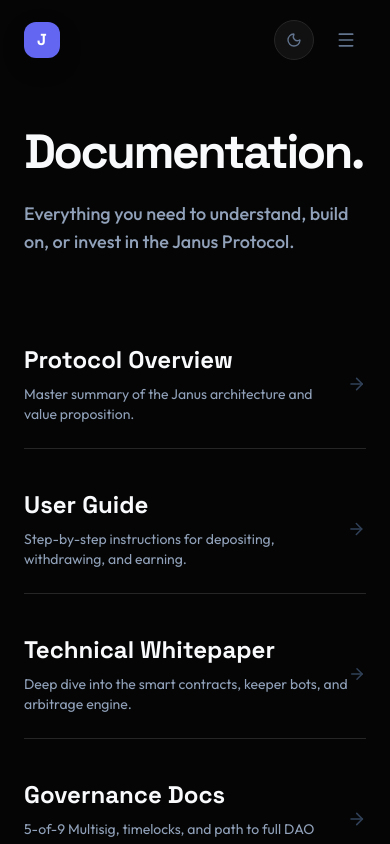
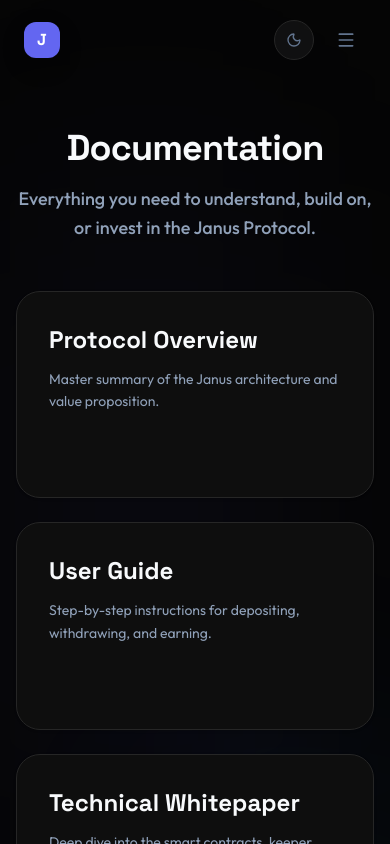
Before and after one commit to AngelofDea1/Janus, a Next.js app: page /docs in a window 390 px wide. Shown: the top 844 px of the page. Built offline with nearby package versions, Linux system fonts and the light colour scheme; what wagmi would draw is missing.

Commit message:
style: apply premium glassmorphic UI to documentation pages

```diff
--- a/app/docs/[slug]/page.tsx
+++ b/app/docs/[slug]/page.tsx
@@ -145,14 +145,19 @@ export default async function DocPage({ params }: PageProps) {
   const activeDoc = DOC_METADATA[slug];
 
   return (
-    <div className="min-h-screen bg-background">
-      <div className="max-w-5xl mx-auto px-4 sm:px-6 lg:px-8 py-16 sm:py-24">
+    <div className="relative min-h-screen bg-background transition-colors py-32 overflow-hidden flex justify-center">
+
+      {/* Background Mesh */}
+      <div className="absolute top-[20%] left-[10%] w-[35%] h-[40%] rounded-full bg-accent/5 dark:bg-accent/10 blur-[130px] pointer-events-none" />
+      <div className="absolute bottom-[10%] right-[10%] w-[30%] h-[40%] rounded-full bg-emerald-500/5 dark:bg-emerald-500/10 blur-[100px] pointer-events-none" />
+
+      <div className="relative z-10 w-full max-w-6xl px-4 md:px-6">
 
         {/* Navigation & Header */}
-        <div className="mb-16">
+        <div className="mb-12">
           <Link
             href="/docs"
-            className="inline-flex items-center gap-2 text-sm text-slate-500 hover:text-foreground transition-colors mb-8"
+            className="inline-flex items-center gap-2 px-4 py-2 rounded-xl bg-black/5 dark:bg-white/5 border border-borderLine text-sm font-medium text-slate-500 hover:text-foreground hover:bg-black/10 dark:hover:bg-white/10 transition-all mb-8"
           >
             <ArrowLeft className="w-4 h-4" />
             Back to Documentation
@@ -160,34 +165,34 @@ export default async function DocPage({ params }: PageProps) {
 
           <div className="flex flex-col md:flex-row md:items-baseline justify-between gap-6">
             <div>
-              <div className="flex items-center gap-3 text-sm text-slate-500 mb-3">
-                <span>{activeDoc.category}</span>
+              <div className="flex items-center gap-3 text-sm text-slate-500 mb-3 font-medium">
+                <span className="px-2 py-1 rounded bg-black/5 dark:bg-white/5 border border-borderLine">{activeDoc.category}</span>
                 <span className="w-1 h-1 rounded-full bg-slate-300 dark:bg-slate-700" />
                 <span className="flex items-center gap-1.5"><Clock className="w-3.5 h-3.5" /> {activeDoc.readTime}</span>
               </div>
-              <h1 className="text-4xl sm:text-5xl font-heading font-medium tracking-tight text-foreground">
+              <h1 className="text-4xl sm:text-5xl font-heading font-extrabold tracking-tight text-foreground">
                 {activeDoc.title}
               </h1>
             </div>
           </div>
         </div>
 
-        <div className="grid grid-cols-1 lg:grid-cols-12 gap-12 lg:gap-24 items-start">
+        <div className="grid grid-cols-1 lg:grid-cols-12 gap-8 items-start">
 
           {/* Main Content Area */}
-          <main className="lg:col-span-8">
+          <main className="lg:col-span-8 bg-panel border border-borderLine rounded-[32px] p-6 md:p-10 lg:p-12 shadow-premium dark:shadow-premium-dark backdrop-blur-xl">
             <article
-              className="prose prose-slate dark:prose-invert max-w-none prose-headings:font-heading prose-headings:font-medium prose-a:text-foreground prose-a:underline-offset-4 hover:prose-a:text-slate-500 prose-img:rounded-xl"
+              className="prose prose-slate dark:prose-invert max-w-none prose-headings:font-heading prose-headings:font-bold prose-h1:text-3xl prose-h2:text-2xl prose-h3:text-xl prose-a:text-accent prose-a:font-medium prose-a:underline-offset-4 hover:prose-a:text-accentHover prose-img:rounded-2xl prose-img:border prose-img:border-borderLine prose-img:shadow-sm"
               dangerouslySetInnerHTML={{ __html: parsedContent }}
             />
           </main>
 
           {/* Right Sidebar */}
-          <aside className="lg:col-span-4 space-y-12 sticky top-24 hidden lg:block">
+          <aside className="lg:col-span-4 space-y-8 sticky top-24 hidden lg:block bg-panel border border-borderLine rounded-[32px] p-6 md:p-8 shadow-sm backdrop-blur-xl">
             {/* Table of Contents */}
             {toc.length > 0 && (
               <div>
-                <h3 className="text-xs font-medium text-slate-400 uppercase tracking-widest mb-4">
+                <h3 className="text-xs font-bold text-slate-500 uppercase tracking-widest mb-4">
                   On this page
                 </h3>
                 <nav className="flex flex-col gap-3">
@@ -195,7 +200,7 @@ export default async function DocPage({ params }: PageProps) {
                     <a
                       key={item.id}
                       href={`#${item.id}`}
-                      className="text-sm text-slate-500 hover:text-foreground transition-colors leading-relaxed"
+                      className="text-sm font-medium text-slate-500 hover:text-accent transition-colors leading-relaxed"
                     >
                       {item.title}
                     </a>
@@ -205,8 +210,8 @@ export default async function DocPage({ params }: PageProps) {
             )}
 
             {/* Other Documents */}
-            <div>
-              <h3 className="text-xs font-medium text-slate-400 uppercase tracking-widest mb-4 flex items-center gap-2">
+            <div className={toc.length > 0 ? "pt-8 border-t border-borderLine" : ""}>
+              <h3 className="text-xs font-bold text-slate-500 uppercase tracking-widest mb-4 flex items-center gap-2">
                 <List className="w-3.5 h-3.5" /> Library
               </h3>
               <nav className="flex flex-col gap-1">
@@ -216,10 +221,10 @@ export default async function DocPage({ params }: PageProps) {
                     <Link
                       key={docSlug}
                       href={`/docs/${docSlug}`}
-                      className={`flex items-center gap-3 py-2 text-sm transition-colors ${
+                      className={`flex items-center gap-3 py-2 px-3 rounded-xl text-sm transition-all ${
                         isActive
-                          ? "text-foreground font-medium"
-                          : "text-slate-500 hover:text-foreground"
+                          ? "bg-accent/10 text-accent font-bold border border-accent/20"
+                          : "text-slate-500 font-medium hover:text-foreground hover:bg-black/5 dark:hover:bg-white/5 border border-transparent"
                       }`}
                     >
                       {docInfo.title}
@@ -231,14 +236,14 @@ export default async function DocPage({ params }: PageProps) {
 
             {/* Support */}
             <div className="pt-8 border-t border-borderLine">
-               <p className="text-sm text-slate-500 mb-4">
+               <p className="text-sm font-medium text-slate-500 mb-4">
                  Can't find what you are looking for?
                </p>
                <a
                  href="https://discord.gg/janus"
                  target="_blank"
                  rel="noreferrer"
-                 className="inline-flex items-center gap-2 text-sm font-medium text-foreground hover:text-slate-500 transition-colors"
+                 className="inline-flex items-center gap-2 px-4 py-2 rounded-xl bg-black/5 dark:bg-white/5 border border-borderLine text-sm font-semibold text-foreground hover:text-accent transition-all hover:border-accent/30"
                >
                  Join Discord <ArrowRight className="w-4 h-4" />
                </a>
--- a/app/docs/page.tsx
+++ b/app/docs/page.tsx
@@ -39,37 +39,44 @@ export default function DocumentationPage() {
   ];
 
   return (
-    <div className="relative min-h-screen bg-background text-foreground transition-colors pt-32 pb-24">
-      <div className="max-w-4xl mx-auto px-6 space-y-16">
+    <div className="relative min-h-screen bg-background transition-colors py-32 overflow-hidden flex justify-center">
 
-        {/* Minimal Header */}
-        <div className="max-w-2xl">
-          <h1 className="text-5xl md:text-6xl font-extrabold font-heading tracking-tighter text-foreground mb-6">
-            Documentation.
+      {/* Background Mesh */}
+      <div className="absolute top-[10%] left-[20%] w-[35%] h-[40%] rounded-full bg-accent/5 dark:bg-accent/10 blur-[130px] pointer-events-none" />
+      <div className="absolute bottom-[20%] right-[10%] w-[30%] h-[40%] rounded-full bg-blue-500/5 dark:bg-blue-500/10 blur-[100px] pointer-events-none" />
+
+      <div className="relative z-10 w-full max-w-5xl px-4 md:px-6">
+
+        {/* Header Section */}
+        <div className="mb-12 text-center">
+          <h1 className="text-4xl sm:text-5xl lg:text-6xl font-heading font-extrabold tracking-tight text-foreground mb-4">
+            Documentation
           </h1>
-          <p className="text-lg text-slate-500 dark:text-slate-400 font-medium">
+          <p className="text-lg text-slate-500 dark:text-slate-400 font-medium max-w-2xl mx-auto leading-relaxed">
             Everything you need to understand, build on, or invest in the Janus Protocol.
           </p>
         </div>
 
-        {/* Minimalist List Layout */}
-        <div className="space-y-4">
+        {/* Floating Glassmorphic Container */}
+        <div className="grid grid-cols-1 md:grid-cols-2 gap-6">
           {docs.map((doc, idx) => (
             <Link
               key={idx}
               href={doc.link}
-              className="group block py-6 border-b border-borderLine hover:border-accent transition-colors"
+              className="group bg-panel border border-borderLine rounded-3xl p-8 shadow-sm backdrop-blur-md hover:border-accent/30 transition-all hover:shadow-premium"
             >
-              <div className="flex items-center justify-between">
+              <div className="flex flex-col h-full justify-between">
                 <div>
-                  <h3 className="text-2xl font-bold font-heading text-foreground group-hover:text-accent transition-colors mb-2">
+                  <h3 className="text-2xl font-bold font-heading text-foreground group-hover:text-accent transition-colors mb-3">
                     {doc.title}
                   </h3>
-                  <p className="text-slate-500 dark:text-slate-400 text-sm">
+                  <p className="text-slate-500 dark:text-slate-400 text-sm leading-relaxed">
                     {doc.description}
                   </p>
                 </div>
-                <ArrowRight className="w-6 h-6 text-slate-300 dark:text-slate-700 group-hover:text-accent group-hover:translate-x-2 transition-all" />
+                <div className="mt-8 flex items-center text-sm font-semibold text-accent opacity-0 group-hover:opacity-100 transform translate-y-2 group-hover:translate-y-0 transition-all">
+                  Read documentation <ArrowRight className="w-4 h-4 ml-1" />
+                </div>
               </div>
             </Link>
           ))}
```
